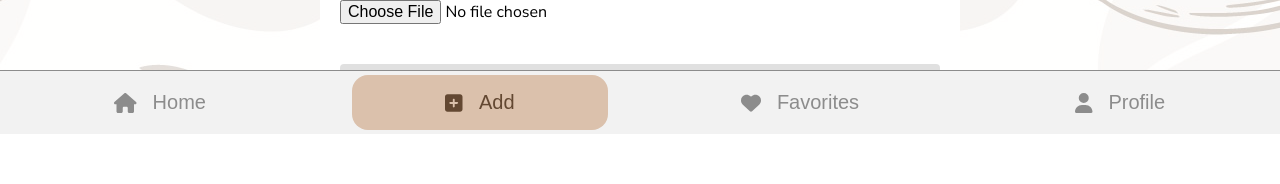
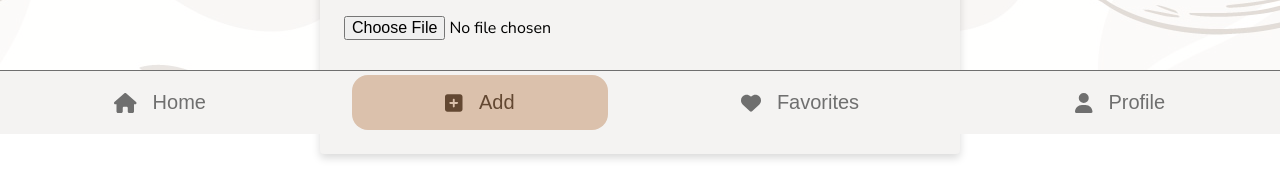
Before and after one commit to thomas-mol/brew-view, a React (Vite) app: page /add in a window 1280 px wide. Shown: the part 666-850 px from the top of the page. Built offline with nearby package versions, Linux system fonts and the light colour scheme; no server answers; sample sign-in values are in the browser's storage.

Commit message:
Refactor styles across multiple components to use CSS variables for improved consistency and maintainability, update background colors, and remove unused image file.

```diff
--- a/src/App.module.css
+++ b/src/App.module.css
@@ -12,9 +12,9 @@
   width: 100%;
   height: 100%;
   display: block;
-  background-image: url("/9344748.jpg");
-  background-color: #f2f2f2;
-  opacity: 0.25;
+  background-image: url("/background.jpg");
+  background-color: var(--color-white);
+  opacity: 0.2;
 }
 
 .header {
--- a/src/components/NavigationBar/NavigationBar.module.css
+++ b/src/components/NavigationBar/NavigationBar.module.css
@@ -6,8 +6,8 @@
   grid-template-columns: repeat(4, 1fr);
   width: 100vw;
   overflow-x: hidden;
-  background-color: #f2f2f2;
-  border-top: 0.05rem solid #8c8c8c;
+  background-color: var(--color-white);
+  border-top: 0.05rem solid var(--color-grey);
   height: 4rem;
 
   font-family: Arial, Helvetica, sans-serif;
@@ -32,7 +32,7 @@
   }
 
   .link {
-    color: #8c8c8c;
+    color: var(--color-grey);
   }
 
   .active {
--- a/src/components/ReviewCard/ReviewCard.module.css
+++ b/src/components/ReviewCard/ReviewCard.module.css
@@ -1,6 +1,6 @@
 .card {
   display: grid;
-  background-color: #f2f2f2;
+  background-color: var(--color-white);
   grid-template-columns: 1fr 1.618fr auto;
   box-shadow: 0 0.25rem 0.5rem rgb(0, 0, 0, 0.15);
   border-radius: 0.25rem;
@@ -58,7 +58,7 @@
 .date {
   font-size: 0.625rem;
   font-style: italic;
-  color: gray;
+  color: var(--color-grey);
 }
 
 .score {
@@ -69,7 +69,7 @@
   overflow: hidden;
 
   em {
-    color: gray;
+    color: var(--color-grey);
     font-size: 0.75rem;
     font-style: italic;
     padding-left: 0.25rem;
@@ -81,7 +81,7 @@
   flex-direction: column;
   align-items: center;
   justify-content: space-between;
-  color: #d3d3d3;
+  color: var(--color-grey);
   font-size: 1.25em;
   cursor: pointer;
 
@@ -91,15 +91,15 @@
 
   .settingsButton {
     color: var(--color-secondary);
-    border-bottom: 0.1rem solid #d3d3d3;
-    border-left: 0.1rem solid #d3d3d3;
+    border-bottom: 0.1rem solid var(--color-light-grey);
+    border-left: 0.1rem solid var(--color-light-grey);
     border-radius: 0 0 0 0.25rem;
   }
 
   .favoriteButton {
-    color: #d3d3d3;
-    border-top: 0.1rem solid #d3d3d3;
-    border-left: 0.1rem solid #d3d3d3;
+    color: var(--color-grey);
+    border-top: 0.1rem solid var(--color-light-grey);
+    border-left: 0.1rem solid var(--color-light-grey);
     border-radius: 0.25rem 0 0 0;
 
     .favorite {
--- a/src/components/ReviewFilter/ReviewFilter.module.css
+++ b/src/components/ReviewFilter/ReviewFilter.module.css
@@ -5,7 +5,7 @@
   align-content: center;
   gap: 0.25rem 1rem;
   padding: 1rem 0.75rem;
-  background-color: #f2f2f2;
+  background-color: var(--color-white);
   z-index: 1;
 
   p {
--- a/src/components/ReviewForm/ReviewForm.module.css
+++ b/src/components/ReviewForm/ReviewForm.module.css
@@ -2,8 +2,10 @@
   display: flex;
   flex-direction: column;
   gap: 2.5rem;
-  padding: 2rem 1.25rem;
-  margin: 0 auto;
+  padding: 2rem 1.5rem;
+  margin: 1rem auto 0;
   max-width: 640px;
-  background-color: white;
+  background-color: var(--color-white);
+  box-shadow: 0 0.25rem 0.5rem rgb(0, 0, 0, 0.15);
+  border-radius: 0.25rem;
 }
--- a/src/components/ReviewSorter/ReviewSorter.module.css
+++ b/src/components/ReviewSorter/ReviewSorter.module.css
@@ -2,12 +2,12 @@
   display: grid;
   align-content: center;
   padding: 1rem 0.75rem;
-  background-color: #f2f2f2;
+  background-color: var(--color-white);
   z-index: 1;
 }
 
 .option {
   margin-left: auto;
-  color: #8c8c8c;
+  color: var(--color-grey);
   font-size: small;
 }
--- a/src/global.css
+++ b/src/global.css
@@ -47,6 +47,10 @@ a {
 :root {
   --color-primary: #634832;
   --color-secondary: #dbc1ac;
+  --color-white: #f4f3f2;
+  --color-light-grey: #d3d3d3;
+  --color-grey: #6f6f6f;
+  --color-black: #333333;
 
   font-family: Arial, Helvetica, sans-serif;
   font-family: "Nunito Sans", sans-serif;
--- a/src/pages/Edit/EditReviewPage.module.css
+++ b/src/pages/Edit/EditReviewPage.module.css
@@ -1,5 +1,6 @@
 .container {
   display: flex;
+  background-color: var(--color-white);
   flex-direction: column;
   gap: 2rem;
   padding: 1rem;
--- a/src/pages/Home/HomePage.module.css
+++ b/src/pages/Home/HomePage.module.css
@@ -8,7 +8,7 @@
 .container {
   display: grid;
   grid-template-columns: 1fr;
-  border-bottom: 0.05rem solid #8c8c8c;
+  border-bottom: 0.05rem solid var(--color-grey);
 }
 
 @media (min-width: 768px) {
```
Also changed, not shown: public/background.jpg (renamed from public/9344748.jpg).
